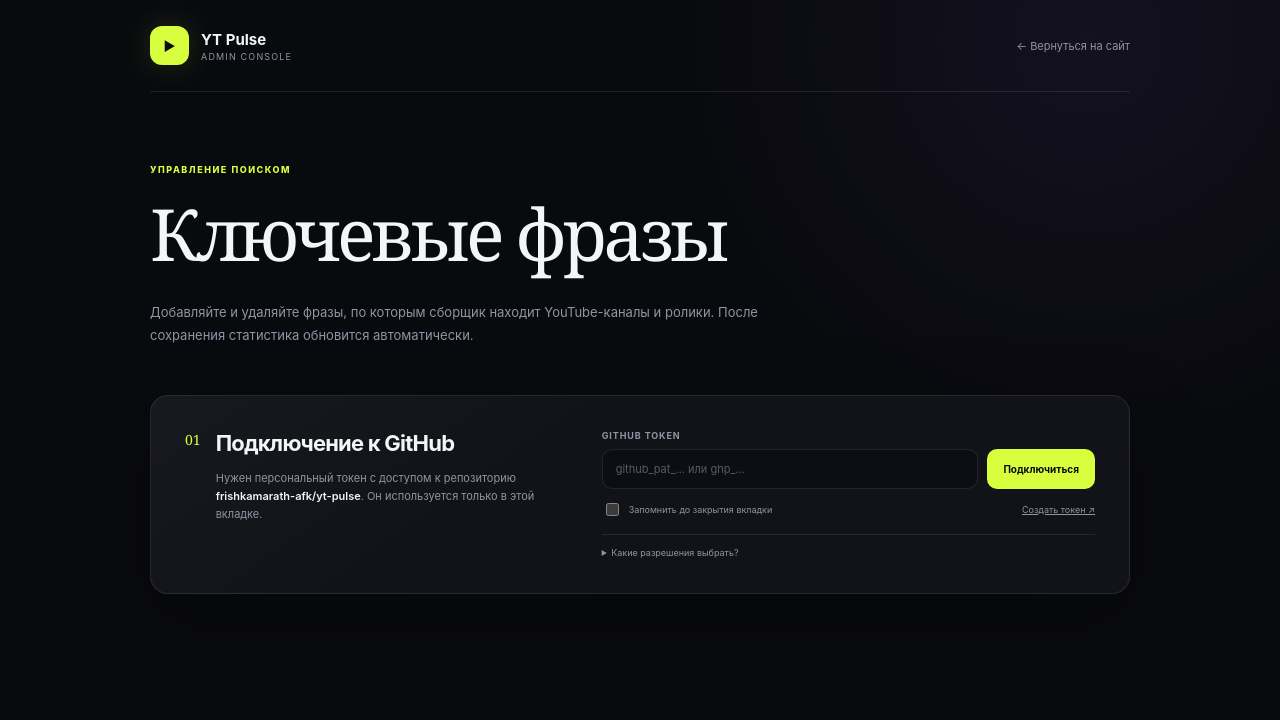
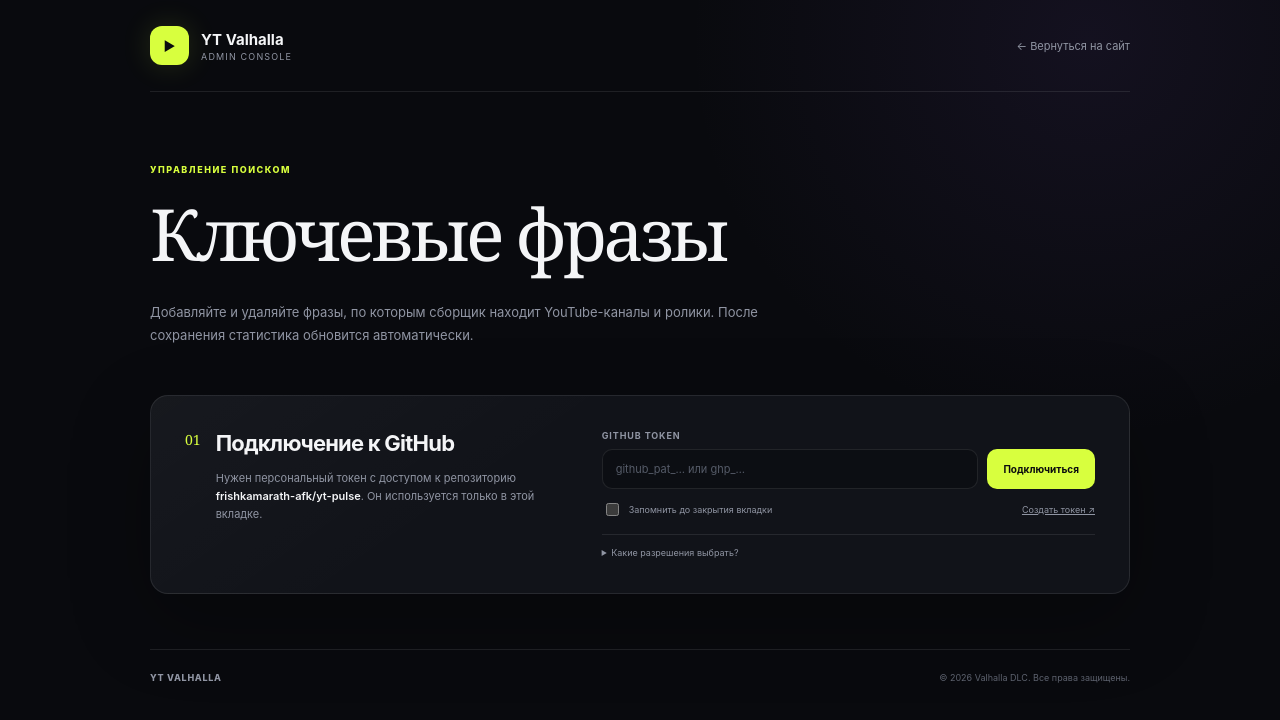
Before and after one commit to frishkamarath-afk/yt-pulse, a website: page admin.html in a window 1280 px wide. Drawn offline with Linux system fonts and the light colour scheme.

Commit message:
Rebrand site as YT Valhalla

```diff
--- a/admin.css
+++ b/admin.css
@@ -583,6 +583,29 @@ details p {
   border-color: rgba(255, 113, 91, 0.35);
 }
 
+.admin-footer {
+  display: flex;
+  align-items: center;
+  justify-content: space-between;
+  gap: 20px;
+  margin-top: 55px;
+  border-top: 1px solid var(--line);
+  padding: 22px 0;
+  color: #5d626e;
+  font-size: 9px;
+}
+
+.admin-footer span {
+  color: var(--muted);
+  font-weight: 800;
+  letter-spacing: 0.08em;
+  text-transform: uppercase;
+}
+
+.admin-footer p {
+  margin: 0;
+}
+
 @keyframes spin {
   to {
     transform: rotate(360deg);
@@ -665,4 +688,9 @@ details p {
   .editor-actions > div {
     flex-direction: column;
   }
+
+  .admin-footer {
+    align-items: flex-start;
+    flex-direction: column;
+  }
 }
--- a/admin.html
+++ b/admin.html
@@ -3,9 +3,9 @@
   <head>
     <meta charset="UTF-8" />
     <meta name="viewport" content="width=device-width, initial-scale=1.0" />
-    <meta name="description" content="Админ-панель управления поисковыми фразами YT Pulse." />
+    <meta name="description" content="Админ-панель управления поисковыми фразами YT Valhalla." />
     <meta name="theme-color" content="#0b0d12" />
-    <title>Админ-панель — YT Pulse</title>
+    <title>Админ-панель — YT Valhalla</title>
     <link rel="stylesheet" href="admin.css?v=20260621-1" />
   </head>
   <body>
@@ -14,7 +14,7 @@
         <a class="brand" href="index.html">
           <span class="brand-mark" aria-hidden="true">▶</span>
           <span>
-            <strong>YT Pulse</strong>
+            <strong>YT Valhalla</strong>
             <small>admin console</small>
           </span>
         </a>
@@ -158,6 +158,11 @@
           </div>
         </div>
       </section>
+
+      <footer class="admin-footer">
+        <span>YT Valhalla</span>
+        <p>© 2026 Valhalla DLC. Все права защищены.</p>
+      </footer>
     </main>
 
     <div class="toast" id="toast" role="status" aria-live="polite"></div>
```
Also changed, not shown: index.html (+5 -5 lines), README.md.
